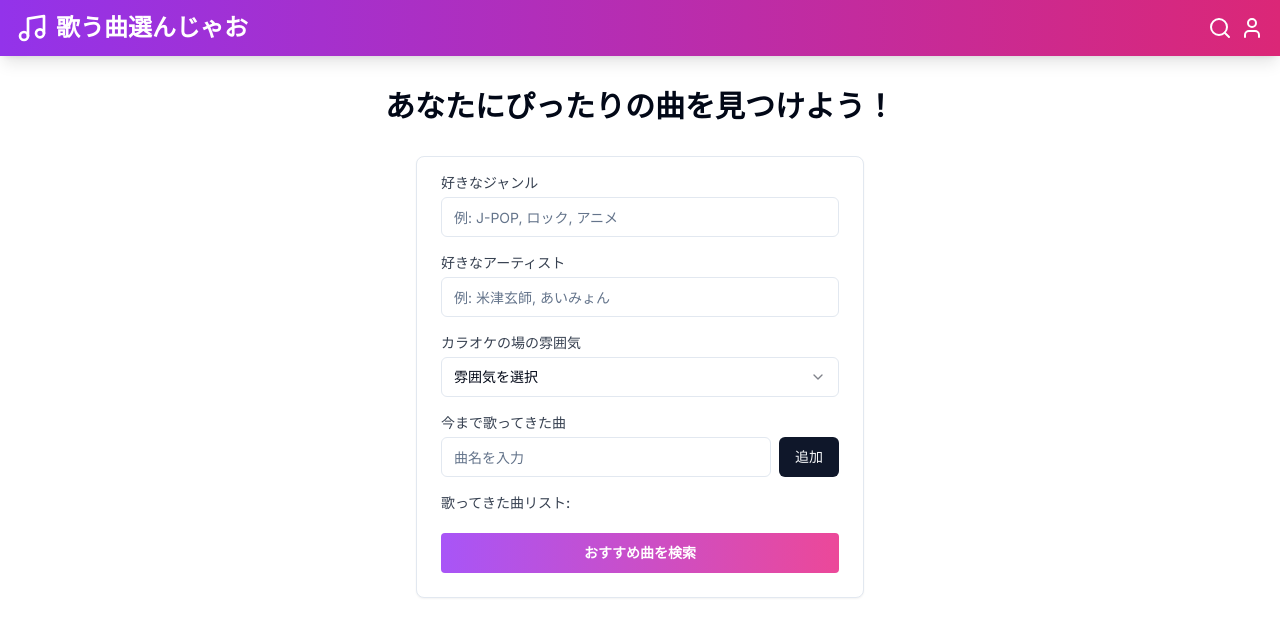
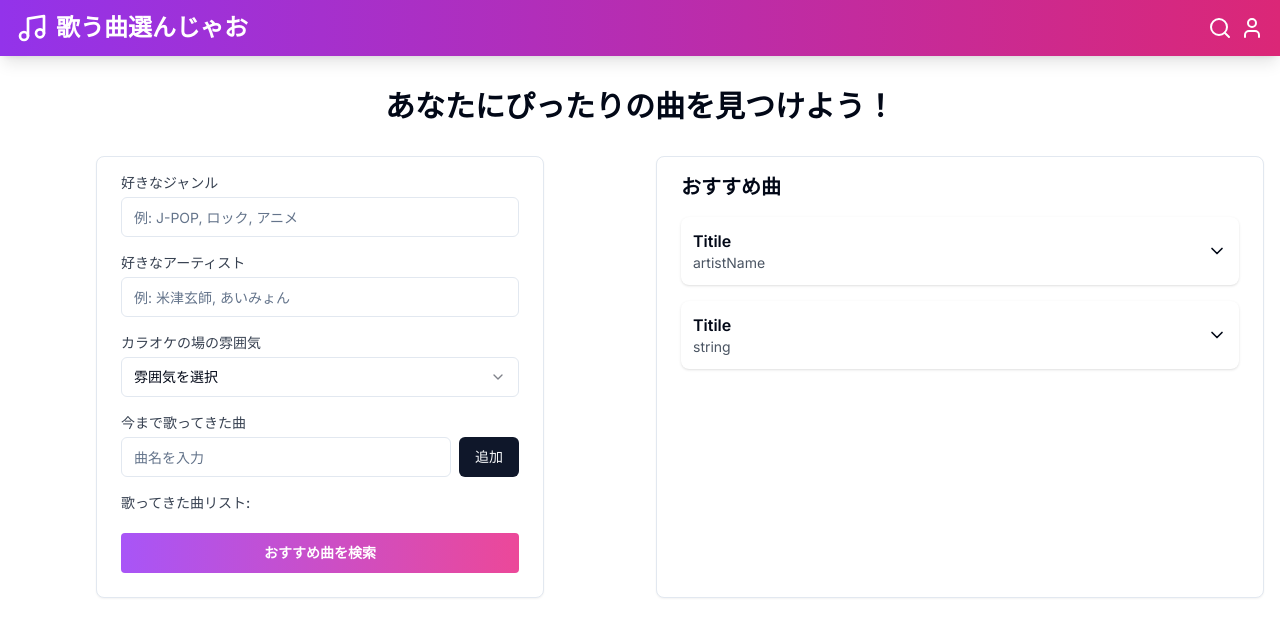
Before and after one commit to k-app-lab/node-geminiapi-trial, a Next.js app in the folder karaoke-song-recommended/: page / in a window 1280 px wide. Both pictures are taken after a click on the button "おすすめ曲を検索". Shown: the top 636 px of the page. Built offline with nearby package versions, Linux system fonts and the light colour scheme.

Commit message:
おすすめ曲を表示する箇所を追加

```diff
--- a/karaoke-song-recommended/app/api/recommended-song/route.ts
+++ b/karaoke-song-recommended/app/api/recommended-song/route.ts
@@ -1,7 +1,24 @@
+import { RecommendedSongType } from '@/types/types';
 import { NextResponse } from 'next/server';
 
 export async function POST(request: Request) {
   const { genre } = await request.json();
   console.log(genre);
-  return NextResponse.json({ message: `Hello!` });
+
+  const recommendedSongs: RecommendedSongType[] = [
+    {
+      title: 'Titile',
+      artistName: 'artistName',
+      description: 'description',
+      referenceURL: 'referenceURL',
+    },
+    {
+      title: 'Titile',
+      artistName: 'string',
+      description: 'string',
+      referenceURL: 'string',
+    },
+  ];
+
+  return NextResponse.json({ recommendedSongs });
 }
--- a/karaoke-song-recommended/components/customs/FavoriteSongForm.tsx
+++ b/karaoke-song-recommended/components/customs/FavoriteSongForm.tsx
@@ -4,7 +4,8 @@ import { Button } from '../ui/button';
 import { Card, CardContent } from '../ui/card';
 import { Input } from '../ui/input';
 import { Select, SelectContent, SelectItem, SelectTrigger, SelectValue } from '../ui/select';
-import { FavoriteSongType } from '@/types/types';
+import { FavoriteSongType, RecommendedSongType } from '@/types/types';
+import { ChevronDown, ChevronUp, Star } from 'lucide-react';
 
 const FavoriteSongForm = () => {
   const [genre, setGenre] = useState('');
@@ -12,6 +13,9 @@ const FavoriteSongForm = () => {
   const [atmosphere, setAtmosphere] = useState('');
   const [song, setSong] = useState<string>('');
   const [songList, setSongList] = useState<string[]>([]);
+  const [isSearching, setIsSearching] = useState(false);
+  const [recommendedSongs, setRecommendedSongs] = useState<RecommendedSongType[]>([]);
+  const [expandedSong, setExpandedSong] = useState(-1);
 
   const handleAddSong = () => {
     if (song.trim() !== '') {
@@ -27,6 +31,7 @@ const FavoriteSongForm = () => {
   };
 
   const handleSearch = async () => {
+    setIsSearching(true);
     const param = createParams();
     try {
       const response = await fetch(`/api/recommended-song`, {
@@ -41,11 +46,20 @@ const FavoriteSongForm = () => {
       }
       const data = await response.json();
       console.log(data);
+      setRecommendedSongs(data.recommendedSongs);
     } catch (error) {
       console.error('Error fetching message:', error);
+    } finally {
+      setIsSearching(false);
     }
   };
+
+  const toggleExpand = (index: number) => {
+    setExpandedSong(expandedSong === index ? -1 : index);
+  };
+
   return (
+    <div className='grid grid-cols-1 md:grid-cols-2 gap-8'>
       <Card className='w-full max-w-md mx-auto'>
         <CardContent className='space-y-4 mt-4'>
           <div>
@@ -125,6 +139,50 @@ const FavoriteSongForm = () => {
           </Button>
         </CardContent>
       </Card>
+      <Card className='w-full'>
+        <CardContent className='mt-4'>
+          <h3 className='text-xl font-bold mb-4'>おすすめ曲</h3>
+          {isSearching ? (
+            <div className='text-center py-8'>
+              <div className='animate-spin rounded-full h-12 w-12 border-b-2 border-purple-500 mx-auto'></div>
+              <p className='mt-4'>おすすめ曲を検索中...</p>
+            </div>
+          ) : recommendedSongs.length > 0 ? (
+            <ul className='space-y-4'>
+              {recommendedSongs.map((song, index) => (
+                <li key={index} className=' bg-white p-3 rounded-lg shadow'>
+                  <div className='flex items-center justify-between'>
+                    <div>
+                      <h4 className='font-semibold'>{song.title}</h4>
+                      <p className='text-sm text-gray-600'>{song.artistName}</p>
+                    </div>
+                    <div className='flex items-center'>
+                      <button
+                        onClick={() => toggleExpand(index)}
+                        className='ml-2 focus:outline-none'
+                      >
+                        {expandedSong === index ? (
+                          <ChevronUp size={20} />
+                        ) : (
+                          <ChevronDown size={20} />
+                        )}
+                      </button>
+                    </div>
+                  </div>
+                  {expandedSong === index && (
+                    <div className='mt-2 text-sm text-gray-700'>
+                      <p>{song.description}</p>
+                    </div>
+                  )}
+                </li>
+              ))}
+            </ul>
+          ) : (
+            <p className='text-center py-8 text-gray-500'>おすすめ曲を検索してください</p>
+          )}
+        </CardContent>
+      </Card>
+    </div>
   );
 };
 
```
Also changed, not shown: karaoke-song-recommended/types/types.ts (+7 -0 lines), 1 other file (tests, documents, lock files or other folders). Lines whose indentation alone changed are shown as unchanged.
